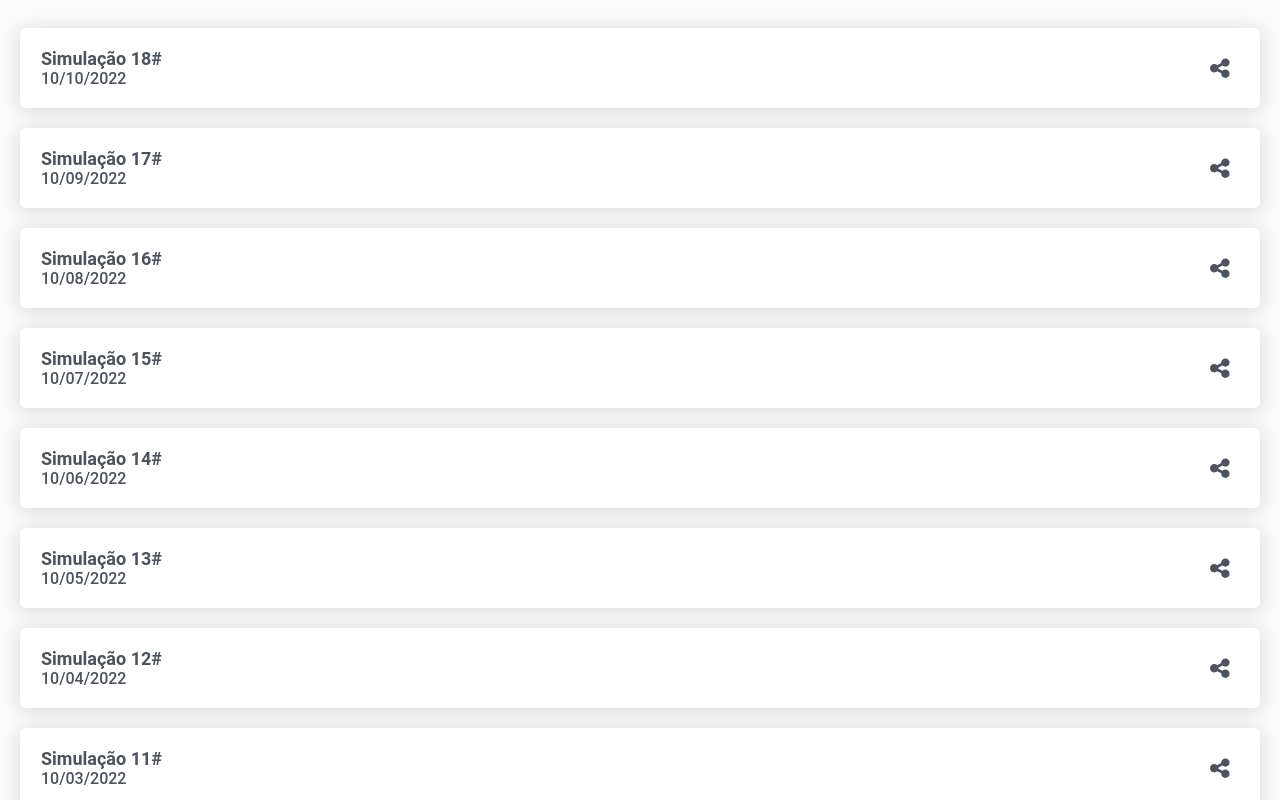
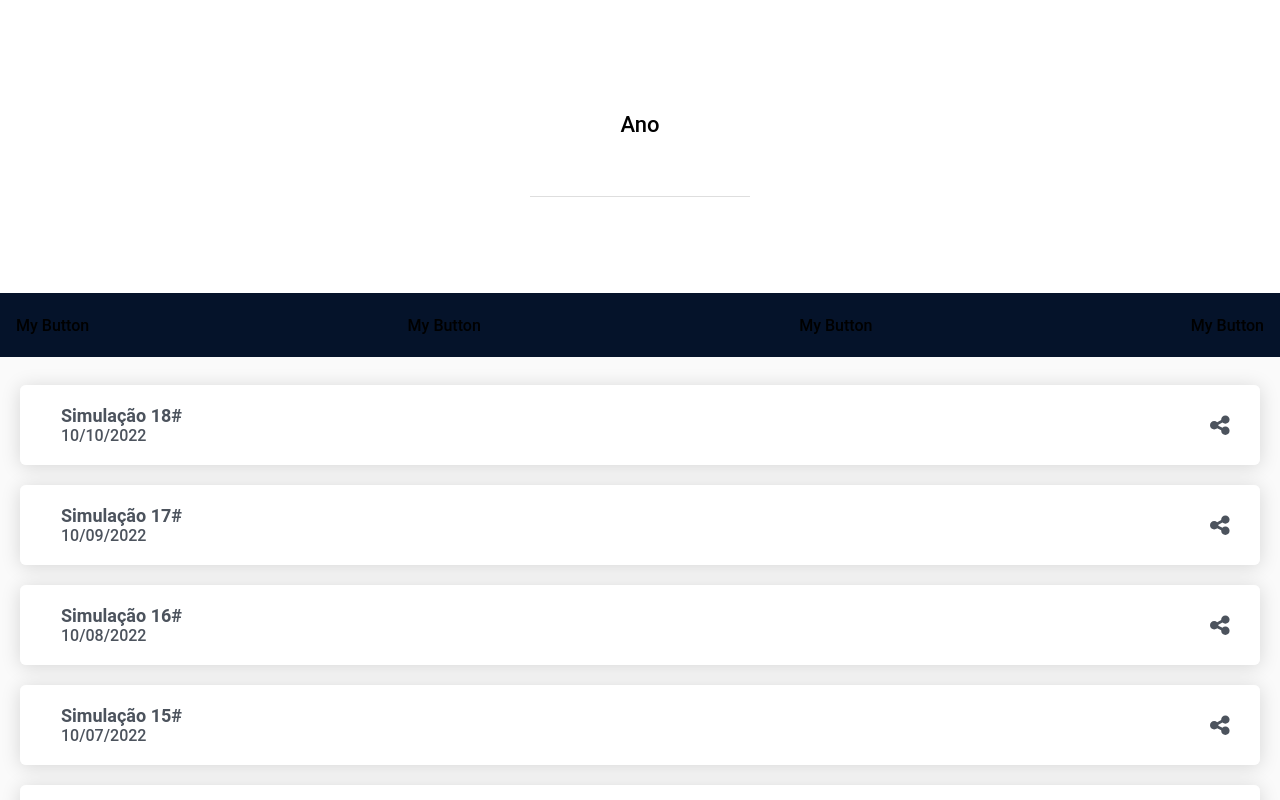
Before and after one commit to inteligentes-btg-hackathon/Frontend-ionic, a React (Create React App) app: page /pendingTaxes in a window 1280 px wide. Built offline with nearby package versions, Linux system fonts and the light colour scheme.

Commit message:
feat: add button horizontal list and fix integration issues

```diff
--- /dev/null
+++ b/src/components/ListTabNavigator.tsx
@@ -0,0 +1,32 @@
+import { faShareNodes } from "@fortawesome/free-solid-svg-icons";
+import { FontAwesomeIcon } from "@fortawesome/react-fontawesome";
+import { IonContent, IonHeader, IonItem } from "@ionic/react";
+import "../styles/components/ListTabNavigator.css";
+
+interface ButtonElement {
+  text: string;
+  onClickHandler: () => void;
+}
+
+interface ListTabProps {
+  buttonList: ButtonElement[];
+}
+
+const ListTabNavigator: React.FC<ListTabProps> = ({ buttonList }) => {
+  let hNavClass = "horizontal-tab-nav-sm";
+  if (buttonList.length > 3) {
+    hNavClass = "horizontal-tab-nav-lg";
+  }
+  return (
+    <div>
+      <div className={hNavClass}>
+        <div className="horizontal-btn">My Button</div>
+        <div className="horizontal-btn">My Button</div>
+        <div className="horizontal-btn">My Button</div>
+        <div className="horizontal-btn">My Button</div>
+      </div>
+    </div>
+  );
+};
+
+export default ListTabNavigator;
--- a/src/components/MomentSelect.tsx
+++ b/src/components/MomentSelect.tsx
@@ -8,10 +8,10 @@ interface MomentSelectProps {
 }
 
 const MomentSelect: React.FC<MomentSelectProps> = ({ items, title }) => {
-  let test = [];
   return (
     <div className="contentBlock">
       <h3>{title}</h3>
+      <IonItem className="sub-block">
         <IonSelect
           interface="action-sheet"
           placeholder="Selecione o ano"
@@ -25,6 +25,7 @@ const MomentSelect: React.FC<MomentSelectProps> = ({ items, title }) => {
             );
           })}
         </IonSelect>
+      </IonItem>
     </div>
   );
 };
--- a/src/components/lists/ListBox.tsx
+++ b/src/components/lists/ListBox.tsx
@@ -15,9 +15,8 @@ interface ListBoxProps {
 
 const ListBox: React.FC<ListBoxProps> = ({ items }) => {
   return (
-    <IonContent fullscreen className="content-block">
-      <div className="list-wrapper">
-        <IonList className="test">
+    <IonList className="ion-list-background">
+      <>
       {items.map((item, i) => {
         return (
           <ListItemShare
@@ -27,10 +26,8 @@ const ListBox: React.FC<ListBoxProps> = ({ items }) => {
             itemIcon={item.itemIcon}
           />
         );
-          })}
+      })}</>
     </IonList>
-      </div>
-    </IonContent>
   );
 };
 
--- a/src/pages/pendingTaxes.tsx
+++ b/src/pages/pendingTaxes.tsx
@@ -3,6 +3,10 @@ import ListBox from "../components/lists/ListBox";
 import { faShareNodes } from "@fortawesome/free-solid-svg-icons";
 
 import { FontAwesomeIcon } from "@fortawesome/react-fontawesome";
+
+import ListTabNavigator from "../components/ListTabNavigator";
+import { IonContent, IonPage } from "@ionic/react";
+import MomentSelect from "../components/MomentSelect";
 
 const itemList = [
   {
@@ -49,9 +53,26 @@ const itemList = [
 
 const PendingTaxes: React.FC = () => {
   return (
-    <>
-      <ListBox items={itemList}></ListBox>
-    </>
+    <IonPage>
+      {/* <IonContent> */}
+      <div>
+        <MomentSelect
+          title="Ano"
+          items={["2020", "2021", "2022"]}
+        ></MomentSelect>
+      </div>
+      <ListTabNavigator
+        buttonList={[
+          { text: "my text", onClickHandler: () => {} },
+          { text: "my text", onClickHandler: () => {} },
+          { text: "my text", onClickHandler: () => {} },
+          { text: "my text", onClickHandler: () => {} },
+        ]}
+      />
+      <ListBox items={itemList} />
+
+      {/* </IonContent> */}
+    </IonPage>
   );
 };
 
--- a/src/styles/components/ListBox.css
+++ b/src/styles/components/ListBox.css
@@ -1,8 +1,18 @@
-.test {
+.ion-list-background {
   background-color: #fafafa;
+  /* overflow: scroll; */
 }
 
 .list-wrapper {
   background-color: #fafafa;
-  height: 100%;
+  /* height: 100%; */
 }
+
+
+.content-box {
+ background-color: rebeccapurple;
+}
+
+ion-list {
+overflow: auto;
+}
--- a/src/styles/components/ListItemShare.css
+++ b/src/styles/components/ListItemShare.css
@@ -34,6 +34,6 @@ ion-item {
   margin: 0;
 }
 
-ion-item {
+.share-item {
   margin: 20px;
 }
--- /dev/null
+++ b/src/styles/components/ListTabNavigator.css
@@ -0,0 +1,49 @@
+.horizontal-tab-nav-sm {
+  height: 4em;
+  display: flex;
+  justify-content: space-around;
+  align-items: center;
+  width: 100%;
+  flex-wrap: nowrap;
+  white-space: nowrap;
+  overflow-x: auto;
+  background-color: #05132a;
+}
+
+.horizontal-tab-nav-lg {
+  position: relative;
+  height: 4em;
+  display: flex;
+  justify-content: space-between;
+  align-items: center;
+  width: 100%;
+  flex-wrap: nowrap;
+  white-space: nowrap;
+  overflow-x: auto;
+  background-color: #05132a;
+}
+
+.horizontal-btn {
+  display: flex;
+  height: 100%;
+  justify-content: center;
+  align-items: center;
+  padding: 1em;
+  font-weight: 500;
+}
+
+.horizontal-btn:active {
+  background-color: red;
+}
+
+::-webkit-scrollbar,
+*::-webkit-scrollbar {
+  display: none;
+}
+
+/*
+.content-block {
+  position: relative;
+  height: 100% ;
+  overflow: auto;
+} */
--- a/src/styles/components/MomentSelect.css
+++ b/src/styles/components/MomentSelect.css
@@ -1,15 +1,16 @@
-.item-select{
+.item-select {
   position: initial;
   justify-content: center;
   text-align: center;
   font-size: 1.5rem;
   color: white;
+  box-shadow: 0px 2px 19px rgba(0, 0, 0, 0);
 }
 .teste {
   background-color: transparent !important;
 }
 ion-select-option {
-  color: #05132A;
+  color: #05132a;
 }
 .contentBlock {
   padding: 6em;
@@ -18,3 +19,6 @@ ion-select-option {
   justify-content: center;
   align-items: center;
 }
+
+.sub-block {
+}
--- a/src/theme/variables.css
+++ b/src/theme/variables.css
@@ -179,7 +179,7 @@ http://ionicframework.com/docs/theming/ */
     --ion-color-step-900: #e6e6e6;
     --ion-color-step-950: #f2f2f2;
 
-    --ion-item-background: #FFFFFF;
+    --ion-item-background: transparent;
 
     --ion-card-background: #1c1c1d;
   }
@@ -225,7 +225,7 @@ http://ionicframework.com/docs/theming/ */
     --ion-color-step-900: #e7e7e7;
     --ion-color-step-950: #f3f3f3;
 
-    --ion-item-background: #FFFFFF;
+    --ion-item-background: transparent;
 
     --ion-toolbar-background: #195AB4;
 
```
Lines whose indentation alone changed are shown as unchanged.
